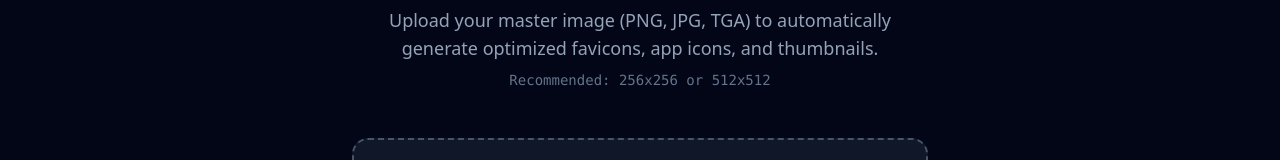
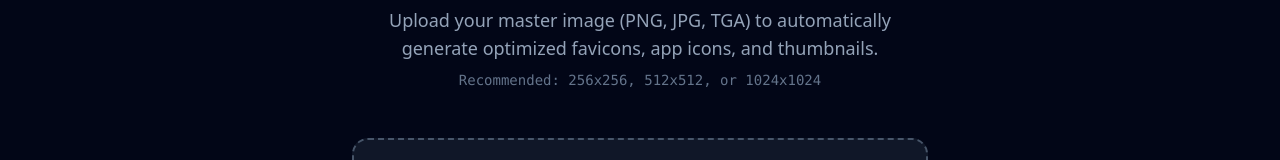
Before and after one commit to chaosparks/icon-gen-pro, a React (Vite) app: page / in a window 1280 px wide. Shown: the part 287-447 px from the top of the page. Built offline with nearby package versions, Linux system fonts and the light colour scheme.

Commit message:
+ add more image support

```diff
--- a/index.html
+++ b/index.html
@@ -12,6 +12,9 @@
         background-color: #0f172a;
         color: #f8fafc;
       }
+      button {
+        background: transparent !important;
+      }
     </style>
 
 </head>
--- a/src/App.tsx
+++ b/src/App.tsx
@@ -71,7 +71,7 @@ const App: React.FC = () => {
               <p className="text-base md:text-lg text-slate-400 leading-relaxed max-w-lg mx-auto">
                 Upload your master image (PNG, JPG, TGA) to automatically generate optimized favicons, app icons, and thumbnails.
                 <br/>
-                <span className="text-sm text-slate-500 mt-2 block font-mono">Recommended: 256x256 or 512x512</span>
+                <span className="text-sm text-slate-500 mt-2 block font-mono">Recommended: 256x256, 512x512, or 1024x1024</span>
               </p>
             </div>
 
--- a/src/services/imageProcessor.ts
+++ b/src/services/imageProcessor.ts
@@ -123,7 +123,7 @@ export const processUpload = async (file: File): Promise<ProcessedImage[]> => {
     });
   }
 
-  // 2. Standard PNG Icons (128, 48, 32, 16)
+  // 2. Standard PNG Icons (128, 114, 48, 32, 16)
   const createPng = async (size: number, name: string) => {
     const cvs = document.createElement('canvas');
     cvs.width = size;
@@ -149,6 +149,7 @@ export const processUpload = async (file: File): Promise<ProcessedImage[]> => {
   };
 
   await createPng(128, 'icon128.png');
+  await createPng(114, 'icon114.png');
   await createPng(48, 'icon48.png');
   await createPng(32, 'icon32.png');
   await createPng(16, 'icon16.png');
```
